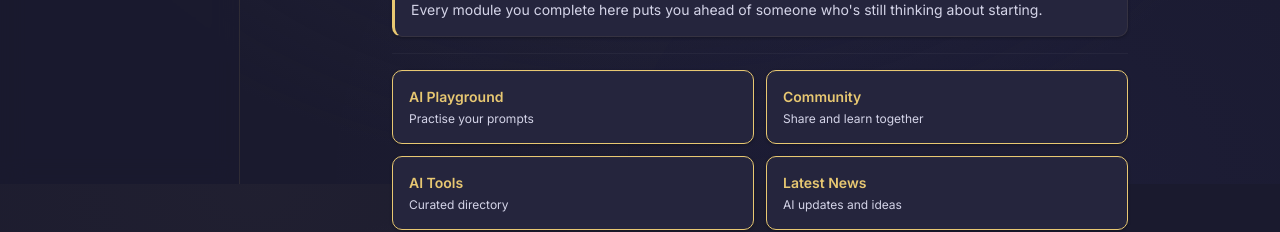
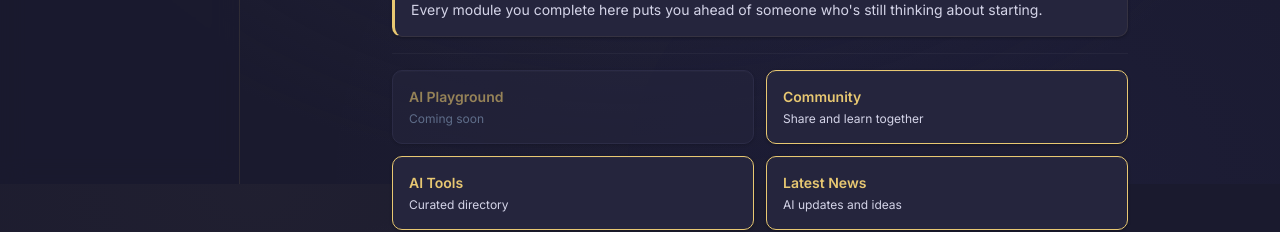
Before and after one commit to alexfagioli-cyber/relentless-af-academy, a Next.js app: page / in a window 1280 px wide. Shown: the part 616-848 px from the top of the page. Built offline with nearby package versions, Linux system fonts and the light colour scheme; no server answers; the database is empty.

Commit message:
fix: AI Playground card shows 'Coming soon' instead of linking to non-operational page

```diff
--- a/src/app/page.tsx
+++ b/src/app/page.tsx
@@ -271,10 +271,10 @@ export default async function DashboardPage() {
 
         {/* Quick access cards — 2x2 grid */}
         <div className="grid grid-cols-2 gap-3 mb-4">
-          <Link href="/playground" className="rounded-lg p-4 transition-all card-depth" style={{ border: '1px solid #E8C872' }}>
+          <div className="rounded-lg p-4 card-depth" style={{ border: '1px solid #363654', opacity: 0.6 }}>
             <p className="text-sm font-semibold" style={{ color: '#E8C872' }}>AI Playground</p>
-            <p className="text-xs mt-1" style={{ color: '#D4D4E8' }}>Practise your prompts</p>
-          </Link>
+            <p className="text-xs mt-1" style={{ color: '#8BA3C4' }}>Coming soon</p>
+          </div>
           <Link href="/community" className="rounded-lg p-4 transition-all card-depth" style={{ border: '1px solid #E8C872' }}>
             <p className="text-sm font-semibold" style={{ color: '#E8C872' }}>Community</p>
             <p className="text-xs mt-1" style={{ color: '#D4D4E8' }}>Share and learn together</p>
```
